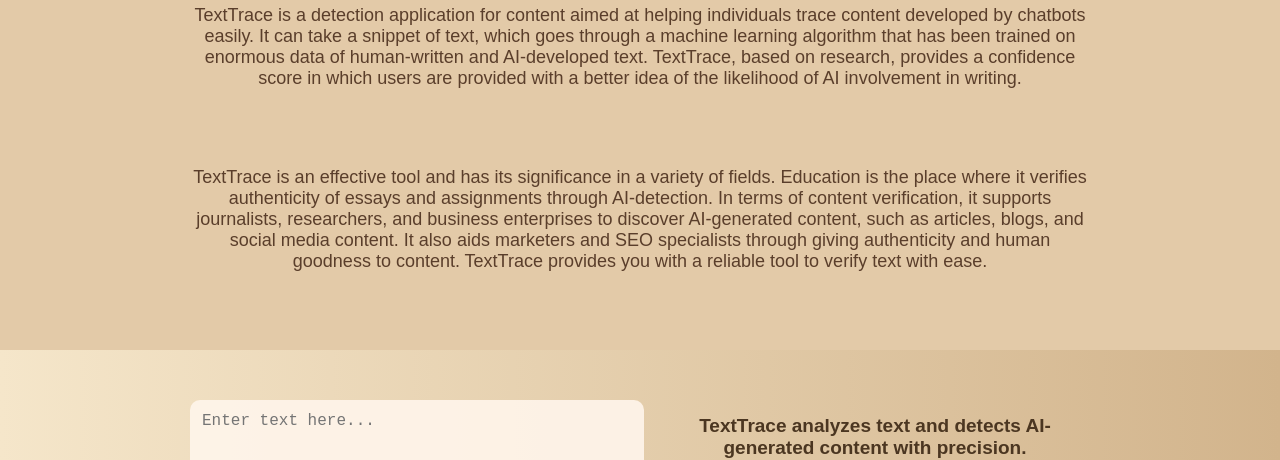
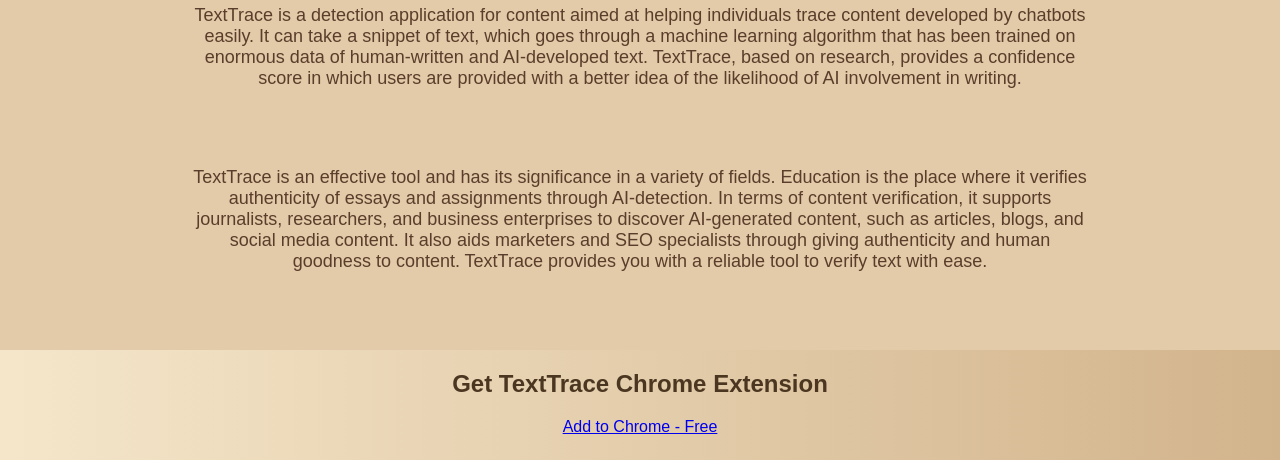
Before and after one commit to CodeTitan7/TextTrace, a plain HTML site: page index.html in a window 1280 px wide. Shown: the part 498-958 px from the top of the page. Drawn offline with nearby package versions, Linux system fonts and the light colour scheme.

Commit message:
Update index.html

```diff
--- a/index.html
+++ b/index.html
@@ -43,6 +43,17 @@
         </div>
     </section>
 
+    <section id="extension">
+    <div class="extension-content">
+        <h2>Get TextTrace Chrome Extension</h2>
+
+        <a href="https://chromewebstore.google.com/detail/knbdlaooagkdblgpoohmldifnckgdcdn?utm_source=item-share-cb" class="chrome-extension-btn" onclick="installExtension()">
+            <div class="chrome-icon"></div>
+            Add to Chrome - Free
+        </a>
+    </div>
+</section>
+
     <div class="analyzer-container" id="analyzer">
         <div class="left">
             <textarea id="textInput" placeholder="Enter text here..."></textarea>
```
